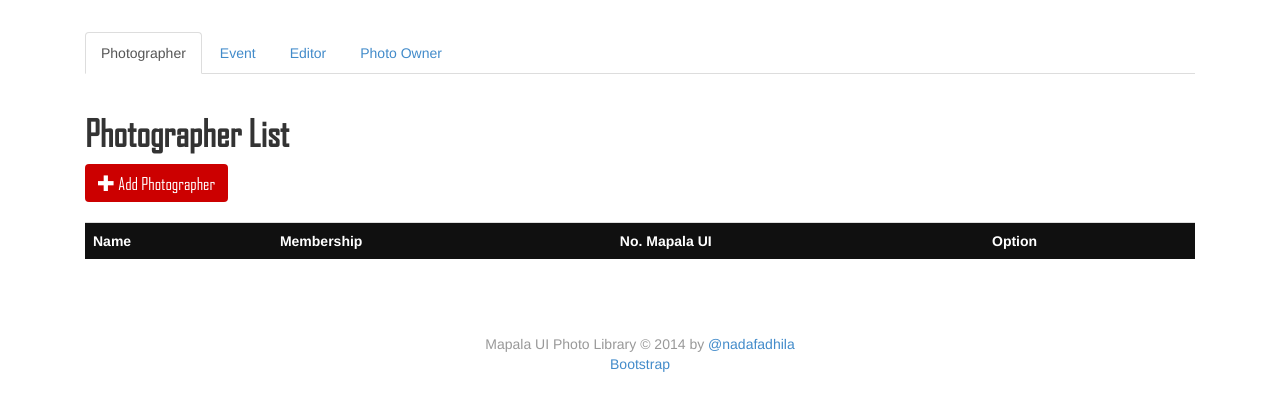
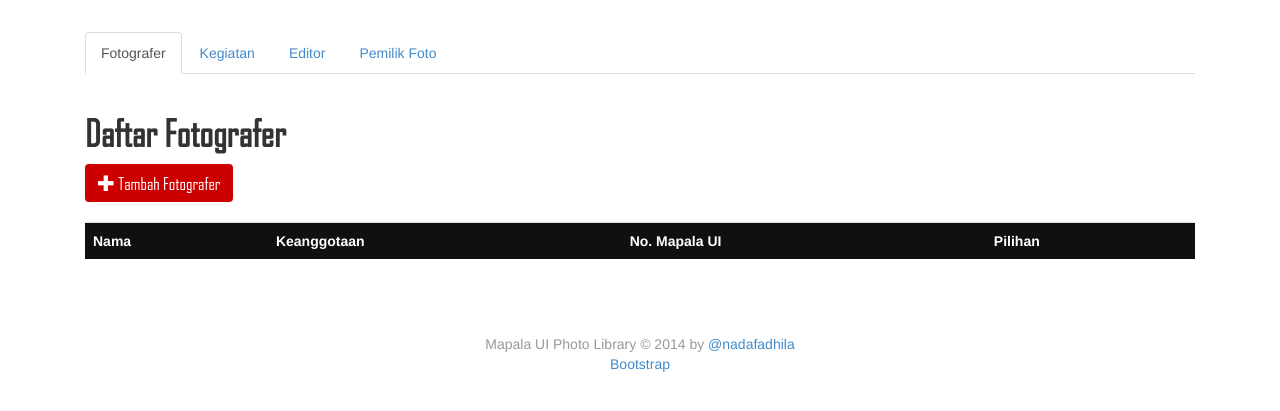
Before and after one commit to Libello/MapalaUI_PhotoLibrary, a CodeIgniter app: the page made by application/views/admin_master_data.php in a window 1280 px wide. Shown: the part 78-489 px from the top of the page. Run offline with CodeIgniter, Linux system fonts and the light colour scheme; data that the repository does not hold is empty.

Commit message:
Alih Bahasa

```diff
--- a/application/views/admin_master_data.php
+++ b/application/views/admin_master_data.php
@@ -59,10 +59,10 @@
 
         <br>
         <ul class="nav nav-tabs" role="tablist">
-          <li class="active"><a href="#photographer_tab" role="tab" data-toggle="tab">Photographer</a></li>
-          <li><a href="#event_tab" role="tab" data-toggle="tab">Event</a></li>
+          <li class="active"><a href="#photographer_tab" role="tab" data-toggle="tab">Fotografer</a></li>
+          <li><a href="#event_tab" role="tab" data-toggle="tab">Kegiatan</a></li>
           <li><a href="#editor_tab" role="tab" data-toggle="tab">Editor</a></li>
-          <li><a href="#owner_tab" role="tab" data-toggle="tab">Photo Owner</a></li>
+          <li><a href="#owner_tab" role="tab" data-toggle="tab">Pemilik Foto</a></li>
         </ul>
         <script type="text/javascript">
           $(".nav-tabs").click(function() {
@@ -73,18 +73,18 @@
 
         <div class="tab-content">
           <div class="tab-pane active" id="photographer_tab"><br>
-            <h1 id="masterdata_header">Photographer List</h1>
+            <h1 id="masterdata_header">Daftar Fotografer</h1>
             <div id="btn_modalmasterdata">
               <button class="btn" data-toggle="modal" data-target="#photographer_modal">
-                <span class="glyphicon glyphicon-plus"></span> Add Photographer
+                <span class="glyphicon glyphicon-plus"></span> Tambah Fotografer
               </button>
             </div><br>
             <table class="table">
               <tr id="table_header">
-                <td>Name</td>
-                <td>Membership</td>
+                <td>Nama</td>
+                <td>Keanggotaan</td>
                 <td>No. Mapala UI</td>
-                <td>Option</td>
+                <td>Pilihan</td>
               </tr>
               <?php
                 foreach ($photographerlist as $row){
@@ -128,10 +128,10 @@
                 <div class="modal-dialog">
                   <div class="modal-content">
                     <div class="modal-body">
-                      <h1 id="done">Delete event?</h1>
+                      <h1 id="done">Hapus Fotografer?</h1>
                       <div class="lead" id="btn_modaldelete">
-                        <button type="close" class="btn" id="btn-close" data-dismiss="modal">Close</button>
-                        <button type="submit" class="btn" id="btn-save">Delete</button>
+                        <button type="close" class="btn" id="btn-close" data-dismiss="modal">Keluar</button>
+                        <button type="submit" class="btn" id="btn-save">Hapus</button>
                       </div>
                     </div>
                  </div>
@@ -145,19 +145,19 @@
                 <div class="modal-content">
                   <div class="modal-header">
                     <button type="button" class="close" data-dismiss="modal" aria-hidden="true">&times;</button>
-                    <h4 class="modal-title" id="photographerLabel">Photographer</h4>
+                    <h4 class="modal-title" id="photographerLabel">Fotografer</h4>
                   </div>
                   <div class="modal-body">
                     <form class="form-horizontal" id="photographermodal" role="form" method="post" action="<?php echo site_url('/addPhotographer');?>/">
                       <div class="form-group">
-                        <label for="photographer_name" class="col-sm-3 control-label">Name</label>
+                        <label for="photographer_name" class="col-sm-3 control-label">Nama</label>
                         <div class="col-sm-7">
                           <input type="text" class="form-control" name="photographer_name" required autofocus>
                         </div>
                       </div>
 
                       <div class="form-group">
-                        <label for="photographer_membership" class="col-sm-3 control-label">Membership</label>
+                        <label for="photographer_membership" class="col-sm-3 control-label">Keanggotaan</label>
                         <div class="col-sm-7">
                           <div class="radio">
                             <label>
@@ -205,19 +205,19 @@
 
 
           <div class="tab-pane" id="event_tab"><br>
-            <h1 id="masterdata_header">Event List</h1>
+            <h1 id="masterdata_header">Daftar Kegiatan</h1>
             <div id="btn_modalmasterdata">
               <button class="btn" data-toggle="modal" data-target="#event_modal">
-                  <span class="glyphicon glyphicon-plus"></span> Add Event
+                  <span class="glyphicon glyphicon-plus"></span> Tambah Kegiatan
               </button>
             </div><br>
             <table class="table">
               <tr id="table_header">
-                <td>Event Name</td>
-                <td>Location</td>
-                <td>Period</td>
-                <td>Category</td>
-                <td>Option</td>
+                <td>Nama Kegiatan</td>
+                <td>Lokasi</td>
+                <td>Periode</td>
+                <td>Kategori</td>
+                <td>Pilihan</td>
               </tr>
 
                 <?php
@@ -265,10 +265,10 @@
                 <div class="modal-dialog">
                   <div class="modal-content">
                     <div class="modal-body">
-                      <h1 id="done">Delete event?</h1>
+                      <h1 id="done">Hapus Kegiatan?</h1>
                       <div class="lead" id="btn_modaldelete">
-                        <button type="close" class="btn" id="btn-close" data-dismiss="modal">Close</button>
-                        <button type="submit" class="btn" id="btn-save">Delete</button>
+                        <button type="close" class="btn" id="btn-close" data-dismiss="modal">Keluar</button>
+                        <button type="submit" class="btn" id="btn-save">Hapus</button>
                       </div>
                     </div>
                  </div>
@@ -282,29 +282,29 @@
                     <div class="modal-content">
                       <div class="modal-header">
                         <button type="button" class="close" data-dismiss="modal" aria-hidden="true">&times;</button>
-                        <h4 class="modal-title" id="eventLabel">Event</h4>
+                        <h4 class="modal-title" id="eventLabel">Kegiatan</h4>
                       </div>
                       <div class="modal-body">
                         <form class="form-horizontal" role="form" method="post" action="<?php echo site_url('/addEvent');?>/">
                           <div class="form-group">
-                            <label for="event_name" class="col-sm-3 control-label">Name</label>
+                            <label for="event_name" class="col-sm-3 control-label">Nama</label>
                             <div class="col-sm-7">
                               <input type="text" class="form-control" name="event_name" required autofocus>
                             </div>
                           </div>
 
                           <div class="form-group">
-                            <label for="event_location" class="col-sm-3 control-label">Location</label>
+                            <label for="event_location" class="col-sm-3 control-label">Lokasi</label>
                             <div class="col-sm-7">
                               <input type="text" class="form-control" name="location">
                             </div>
                           </div>
 
                           <div class="form-group">
-                            <label for="event_period" class="col-sm-3 control-label">Period</label>
+                            <label for="event_period" class="col-sm-3 control-label">Periode</label>
                             <div class="col-sm-3">
                               <select class="form-control" name="start_year">
-                                <option selected value="-">unknown</option>
+                                <option selected value="-">thn</option>
                                 <option disabled>───</option>
                                 <?php for ($i = 2017; $i >= 1960; $i--) : ?>
                                   <option value="<?php echo $i; ?>"><?php echo $i; ?></option>
@@ -314,7 +314,7 @@
                             <div class="col-sm-1">s/d</div>
                             <div class="col-sm-3">
                               <select class="form-control" name="end_year">
-                                <option selected value="-">unknown</option>
+                                <option selected value="-">thn</option>
                                 <option disabled>───</option>
                                 <?php for ($i = 2017; $i >= 1960; $i--) : ?>
                                   <option value="<?php echo $i; ?>"><?php echo $i; ?></option>
@@ -324,25 +324,25 @@
                           </div>
 
                           <div class="form-group">
-                            <label for="category" class="col-sm-3 control-label">Category</label>
+                            <label for="category" class="col-sm-3 control-label">Kategori</label>
                             <div class="col-sm-7">
                             <div class="form-group">
                               <div class="col-sm-1"></div>
                               <div class="col-sm-3">
                                 <div class="checkbox">
-                                  <input type="checkbox" name="category" value="climbing"> Climbing
-                                  <input type="checkbox" name="category" value="rafting"> Rafting
-                                  <input type="checkbox" name="category" value="caving"> Caving
-                                  <input type="checkbox" name="category" value="diving"> Diving
-                                  <input type="checkbox" name="category" value="sailing"> Sailing
+                                  <input type="checkbox" name="category" value="climbing"> Panjat
+                                  <input type="checkbox" name="category" value="rafting"> Arung Jeram
+                                  <input type="checkbox" name="category" value="caving"> Telusur Gua
+                                  <input type="checkbox" name="category" value="diving"> Selam
+                                  <input type="checkbox" name="category" value="sailing"> Layar
                                 </div>
                               </div>
                               <div class="col-sm-2">
                                 <div class="checkbox">
-                                  <input type="checkbox" name="category" value="mountaineering"> Mountaineering
-                                  <input type="checkbox" name="category" value="paragliding"> Paragliding
+                                  <input type="checkbox" name="category" value="mountaineering"> Daki Gunung
+                                  <input type="checkbox" name="category" value="paragliding"> Paralayang
                                   <input type="checkbox" name="category" value="BKP"> BKP
-                                  <input type="checkbox" name="category" value="others"> Others
+                                  <input type="checkbox" name="category" value="others"> Lainnya
                                 </div>
                               </div>
                           </div>
@@ -366,18 +366,18 @@
 
 
           <div class="tab-pane" id="editor_tab"><br>
-            <h1 id="masterdata_header">Editor List</h1>
+            <h1 id="masterdata_header">Daftar Editor</h1>
             <div id="btn_modalmasterdata">
               <button class="btn" data-toggle="modal" data-target="#editor_modal">
-                  <span class="glyphicon glyphicon-plus"></span> Add Editor
+                  <span class="glyphicon glyphicon-plus"></span> Tambah Editor
               </button>
             </div><br>
             <table class="table">
               <tr id="table_header">
-                <td>Name</td>
-                <td>Membership</td>
+                <td>Nama</td>
+                <td>Keanggotaan</td>
                 <td>No. Mapala UI</td>
-                <td>Option</td>
+                <td>Pilihan</td>
               </tr>
               <?php
                 foreach ($editorlist as $row){
@@ -447,14 +447,14 @@
                         <!-- action="<?php //echo site_url('/addEditor');?>/" -->
                         <form class="form-horizontal" id="editormodal" role="form" method="post" action="<?php echo site_url('/addEditor');?>">
                           <div class="form-group">
-                            <label for="editor_name" class="col-sm-3 control-label">Name</label>
+                            <label for="editor_name" class="col-sm-3 control-label">Nama</label>
                             <div class="col-sm-7">
                               <input type="text" class="form-control" name="editor_name" required autofocus>
                             </div>
                           </div>
 
                           <div class="form-group">
-                            <label for="editor_membership" class="col-sm-3 control-label">Membership</label>
+                            <label for="editor_membership" class="col-sm-3 control-label">Keanggotaan</label>
                             <div class="col-sm-7">
                               <div class="radio">
                                 <label>
@@ -502,18 +502,18 @@
 
 
           <div class="tab-pane" id="owner_tab"><br>
-            <h1 id="masterdata_header">Photo Owner List</h1>
+            <h1 id="masterdata_header">Daftar Pemilik Foto</h1>
             <div id="btn_modalmasterdata">
               <button class="btn" data-toggle="modal" data-target="#owner_modal">
-                  <span class="glyphicon glyphicon-plus"></span> Add Owner
+                  <span class="glyphicon glyphicon-plus"></span> Tambah Pemilik
               </button>
             </div><br>
             <table class="table">
               <tr id="table_header">
-                <td>Name</td>
-                <td>Phone</td>
-                <td>Address</td>
-                <td>Option</td>
+                <td>Nama</td>
+                <td>No. Telepon</td>
+                <td>Alamat</td>
+                <td>Pilihan</td>
               </tr>
 
                 <?php
@@ -554,10 +554,10 @@
                   <div class="modal-dialog">
                     <div class="modal-content">
                       <div class="modal-body">
-                        <h1 id="done">Delete owner?</h1>
+                        <h1 id="done">Hapus pemilik foto?</h1>
                         <div class="lead" id="btn_modaldelete">
-                          <button type="close" class="btn" id="btn-close" data-dismiss="modal">Close</button>
-                          <button type="submit" class="btn" id="btn-save">Delete</button>
+                          <button type="close" class="btn" id="btn-close" data-dismiss="modal">Keluar</button>
+                          <button type="submit" class="btn" id="btn-save">Hapus</button>
                         </div>
                       </div>
                    </div>
@@ -571,26 +571,26 @@
                     <div class="modal-content">
                       <div class="modal-header">
                         <button type="button" class="close" data-dismiss="modal" aria-hidden="true">&times;</button>
-                        <h4 class="modal-title" id="ownerLabel">Owner</h4>
+                        <h4 class="modal-title" id="ownerLabel">Pemilik Foto</h4>
                       </div>
                       <div class="modal-body">
                         <form class="form-horizontal" role="form" method="post" action="<?php echo site_url('/addOwner');?>/">
                           <div class="form-group">
-                            <label for="owner_name" class="col-sm-3 control-label">Name</label>
+                            <label for="owner_name" class="col-sm-3 control-label">Nama</label>
                             <div class="col-sm-7">
                               <input type="text" class="form-control" name="owner_name" required autofocus>
                             </div>
                           </div>
 
                           <div class="form-group">
-                            <label for="owner_phone" class="col-sm-3 control-label">Phone</label>
+                            <label for="owner_phone" class="col-sm-3 control-label">No. Telepon</label>
                             <div class="col-sm-7">
                               <input type="text" class="form-control" name="owner_phone">
                             </div>
                           </div>
 
                           <div class="form-group">
-                            <label for="owner_address" class="col-sm-3 control-label">Address</label>
+                            <label for="owner_address" class="col-sm-3 control-label">Alamat</label>
                             <div class="col-sm-7">
                               <textarea class="form-control" rows="3" name="owner_address"></textarea>
                             </div>
```
Also changed, not shown: other parts of application/views/admin_master_data.php (+14 -14 lines), application/views/admin_add_photo.php (+6 -6 lines).
